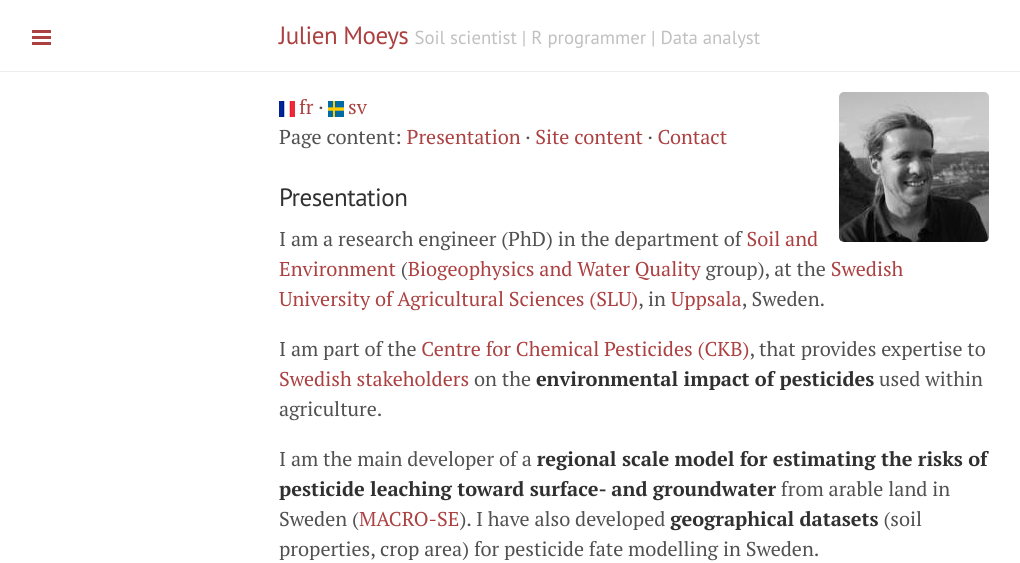
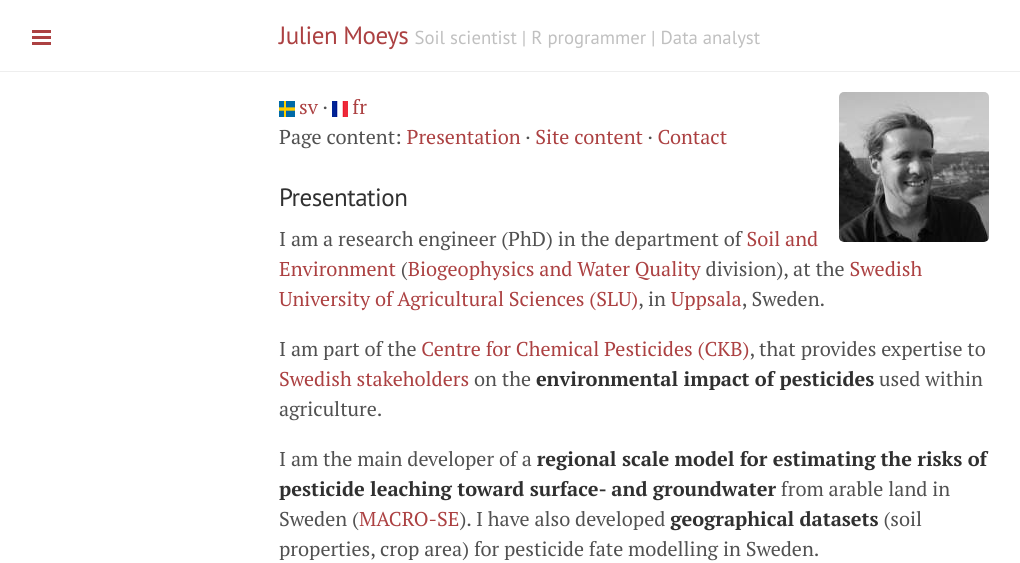
Before and after one commit to julienmoeys/julienmoeys.github.io, a Jekyll site: the page built from index.md, in a window 1280 px wide. Shown: the top 563 px of the page, without its empty margins (1-1021 px from the left). Built offline with Jekyll 4.4.1, drawn with Linux system fonts in a browser that asks for light colours; Markdown is read by kramdown in place of the engine named in the settings.

Commit message:
Fine tune content

```diff
--- a/index.md
+++ b/index.md
@@ -6,7 +6,7 @@ weight    : 1
 ---
 
 <img src="/assets/img/jmoeys-avatar-small.jpg" alt="Photo of Julien Moeys" class="right"/>
-<p class="lang"><a href="/fr/" class="fr">fr</a> &middot; <a href="/sv/" class="sv">sv</a></p>
+<p class="lang"><a href="/sv/" class="sv">sv</a> &middot; <a href="/fr/" class="fr">fr</a></p>
 Page content: [Presentation](#presentation) &middot;
 [Site content](#sitecontent) &middot; [Contact](#contact)
 
@@ -16,15 +16,15 @@ Page content: [Presentation](#presentation) &middot;
 
 I am a research engineer (PhD) in the department
 of [Soil and Environment][SLUSoil] ([Biogeophysics and Water Quality][BGFVV]
-group), at the [Swedish University of Agricultural Sciences
+division), at the [Swedish University of Agricultural Sciences
 (SLU)][SLU], in [Uppsala][], Sweden.
 
 I am part of the [Centre for Chemical Pesticides (CKB)][CKB],
 that provides expertise to [Swedish stakeholders][CKBRef] on the
 **environmental impact of pesticides** used within agriculture.
 
-I am the main developer of a **regional scale model for estimating
-the risks of pesticide leaching toward surface- and groundwater**
+I am the main developer of a **regional scale model for estimating**
+**the risks of pesticide leaching toward surface- and groundwater**
 from arable land in Sweden ([MACRO-SE][]). I have also developed
 **geographical datasets** (soil properties, crop area) for pesticide
 fate modelling in Sweden.
```
Also changed, not shown: sv/index.md (+1 -1 lines).
